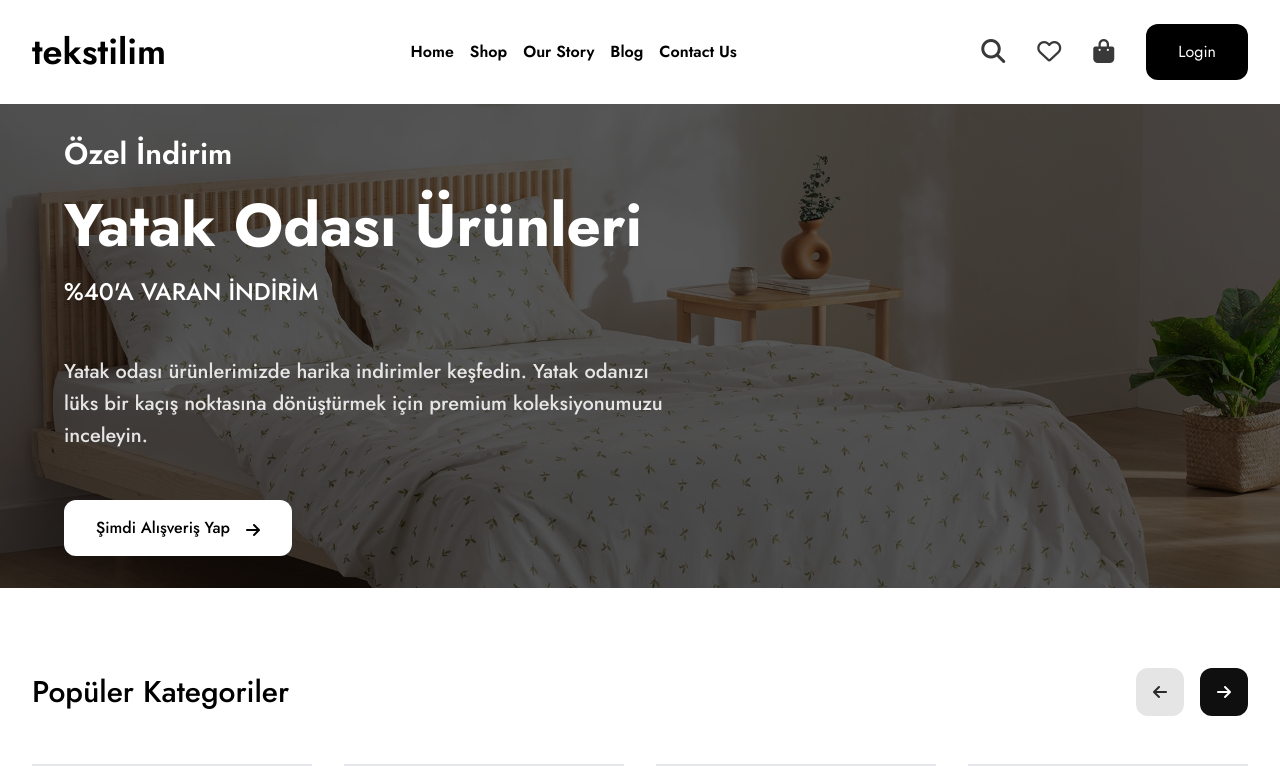
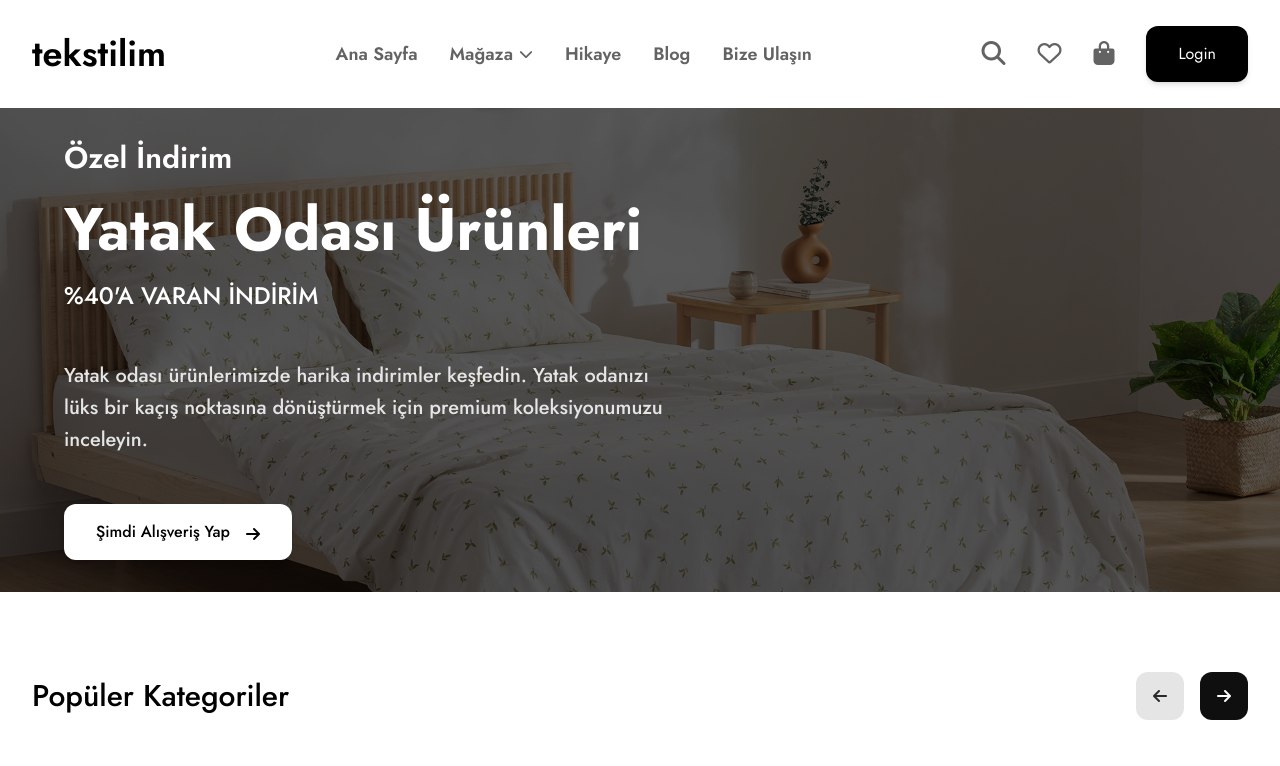
Before and after one commit to yusuf-ad/tekstilim1, a React (Vite) app: page / in a window 1280 px wide. Shown: the top 766 px of the page. Built offline with nearby package versions, Linux system fonts and the light colour scheme.

Commit message:
MegaMenu added

```diff
--- a/src/components/Button.tsx
+++ b/src/components/Button.tsx
@@ -7,7 +7,7 @@ type ButtonProps = {
 function Button({ children, className, ...props }: ButtonProps) {
   return (
     <button
-      className={`rounded-xl bg-dark-500 px-8 py-4 text-white-500 ${className}`}
+      className={`rounded-xl bg-dark-500 px-8 py-4 text-white-500 shadow-md transition-opacity duration-200 hover:opacity-85 ${className}`}
       {...props}
     >
       {children}
--- a/src/components/Header.tsx
+++ b/src/components/Header.tsx
@@ -1,11 +1,26 @@
 import Button from "./Button";
+import MegaMenu from "./MegaMenu";
 
-const navList = [
-  { title: "Home", link: "#" },
-  { title: "Shop", link: "#" },
-  { title: "Our Story", link: "#" },
-  { title: "Blog", link: "#" },
-  { title: "Contact Us", link: "#" },
+interface Navbarprops {
+  id: number;
+  title: string;
+  link: string;
+  icon?: string;
+  submenu?: true;
+}
+
+const Navbardata: Navbarprops[] = [
+  { id: 1, title: "Ana Sayfa", link: "#" },
+  {
+    id: 2,
+    title: "Mağaza",
+    icon: "fa-solid fa-chevron-down",
+    link: "#",
+    submenu: true,
+  },
+  { id: 3, title: "Hikaye", link: "#" },
+  { id: 4, title: "Blog", link: "#" },
+  { id: 5, title: "Bize Ulaşın", link: "#" },
 ];
 
 function Header() {
@@ -18,9 +33,23 @@ function Header() {
       {/* navbar */}
       <nav>
         <ul className="hidden items-center gap-4 lg:flex">
-          {navList.map((item) => (
-            <li className="font-semibold text-primary-900">
-              <a href={item.link}>{item.title}</a>
+          {Navbardata.map((data) => (
+            <li className="group relative p-2 py-4" key={data.id}>
+              <a
+                className="flex items-center text-lg font-semibold text-primary-400 hover:text-primary-900"
+                href={data.link}
+                // onClick={
+                //   data.title.includes("Mağaza")
+                //     ? handleMegaMenuToggle
+                //     : undefined
+                // }
+              >
+                {data.title}
+                {data.icon && (
+                  <i className={`fa ml-[6px] text-sm ${data.icon}`}></i>
+                )}
+              </a>
+              {data.submenu && <MegaMenu />}
             </li>
           ))}
         </ul>
@@ -29,13 +58,13 @@ function Header() {
 
       <div className="flex items-center gap-8">
         <div className="hidden gap-8 lg:flex">
-          <button className="text-2xl text-primary-600">
+          <button className="text-2xl text-primary-400 hover:text-primary-900">
             <i className="fa-solid fa-magnifying-glass"></i>
           </button>
-          <button className="text-2xl text-primary-600">
+          <button className="text-2xl text-primary-400 hover:text-primary-900">
             <i className="fa-regular fa-heart"></i>
           </button>
-          <button className="text-2xl text-primary-600">
+          <button className="text-2xl text-primary-400 hover:text-primary-900">
             <i className="fa-solid fa-bag-shopping"></i>
           </button>
         </div>
--- a/src/components/HomeCategories.tsx
+++ b/src/components/HomeCategories.tsx
@@ -8,7 +8,7 @@ const categoriesList = [
 function CategoryCard({ title, image }: { title: string; image: string }) {
   return (
     <div className="relative col-span-1 mb-8 aspect-[9/12] overflow-hidden bg-gray-200">
-      <div className="absolute bottom-0 left-0 z-50 w-full px-4 pb-4">
+      <div className="absolute bottom-0 left-0 z-30 w-full px-4 pb-4">
         <div className="rounded-lg bg-white-500 p-4 text-center font-bold text-dark-90">
           {title}
         </div>
--- /dev/null
+++ b/src/components/MegaMenu.tsx
@@ -0,0 +1,75 @@
+const Mendata = [
+  { id: 1, title: "T-Shirts" },
+  { id: 2, title: "Casual Shirts" },
+  { id: 3, title: "Formal Shirts" },
+  { id: 4, title: "Jackets" },
+  { id: 5, title: "Blazers & Coats" },
+];
+
+const Womendata = [
+  { id: 1, title: "Kurtas & Suits" },
+  { id: 2, title: "Sarees" },
+  { id: 3, title: "Ethnic Wear" },
+  { id: 4, title: "Lehenga Cholis" },
+  { id: 5, title: "Jackets" },
+];
+
+const Footweardata = [
+  { id: 1, title: "Flats" },
+  { id: 2, title: "Casual Shoes" },
+  { id: 3, title: "Heels" },
+  { id: 4, title: "Boots" },
+  { id: 5, title: "Sport Shoes & Floaters" },
+];
+
+const Kidsdata = [
+  { id: 1, title: "T-Shirts" },
+  { id: 2, title: "Shirts" },
+  { id: 3, title: "Jeans" },
+  { id: 4, title: "Trousers" },
+  { id: 5, title: "Party Wear" },
+  { id: 6, title: "Inner Wear & Thermal" },
+  { id: 7, title: "Track Pants" },
+];
+
+function MenuList({
+  title,
+  list,
+}: {
+  title: string;
+  list: { id: number; title: string }[];
+}) {
+  return (
+    <div className="ml-8 w-44 border-l border-primary-80/15 pl-8 first:ml-0 first:border-l-0 first:border-red-400 first:pl-0">
+      <h3 className="mb-2 font-bold text-primary-900">{title} </h3>
+
+      <ul>
+        {list.map((item) => (
+          <li key={item.id} className="py-1">
+            <a href="#" className="text-primary-500 hover:text-gray-950">
+              {item.title}
+            </a>
+          </li>
+        ))}
+      </ul>
+    </div>
+  );
+}
+
+function MegaMenu() {
+  return (
+    <div className="hidden shadow-2xl group-hover:block">
+      <div className="peer absolute -left-72 top-14 z-50 bg-gray-5 px-2 py-2 shadow-lg">
+        <div className="flex px-6 py-6">
+          <MenuList title="Erkek" list={Mendata} />
+          <MenuList title="Kadın" list={Womendata} />
+          <MenuList title="Ayakkabı" list={Footweardata} />
+          <MenuList title="Çocuk" list={Kidsdata} />
+        </div>
+      </div>
+      <div className="fixed inset-0 top-[108px] z-40 bg-black opacity-50 hover:hidden peer-hover:block"></div>
+    </div>
+  );
+}
+
+export default MegaMenu;
```
